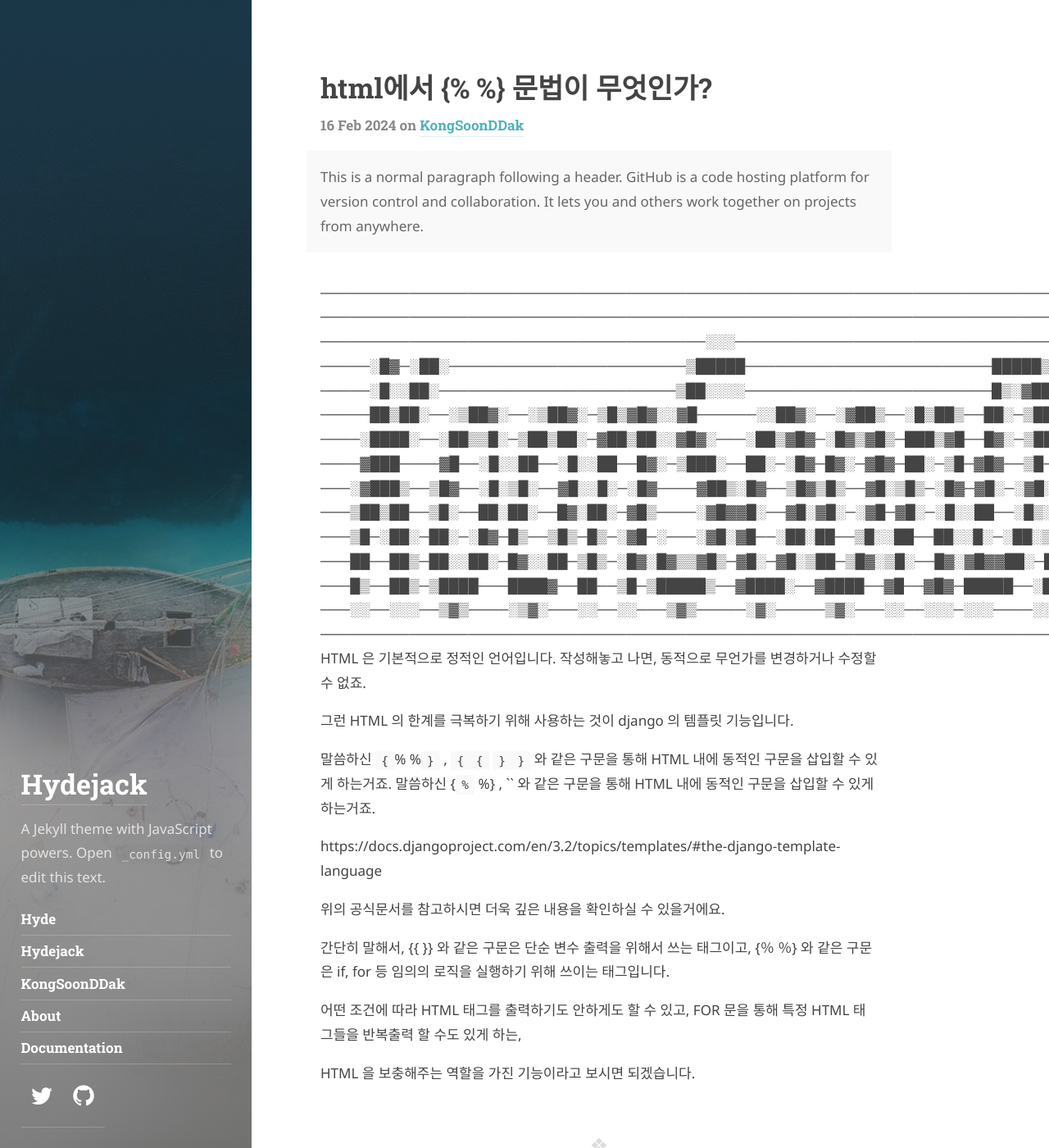
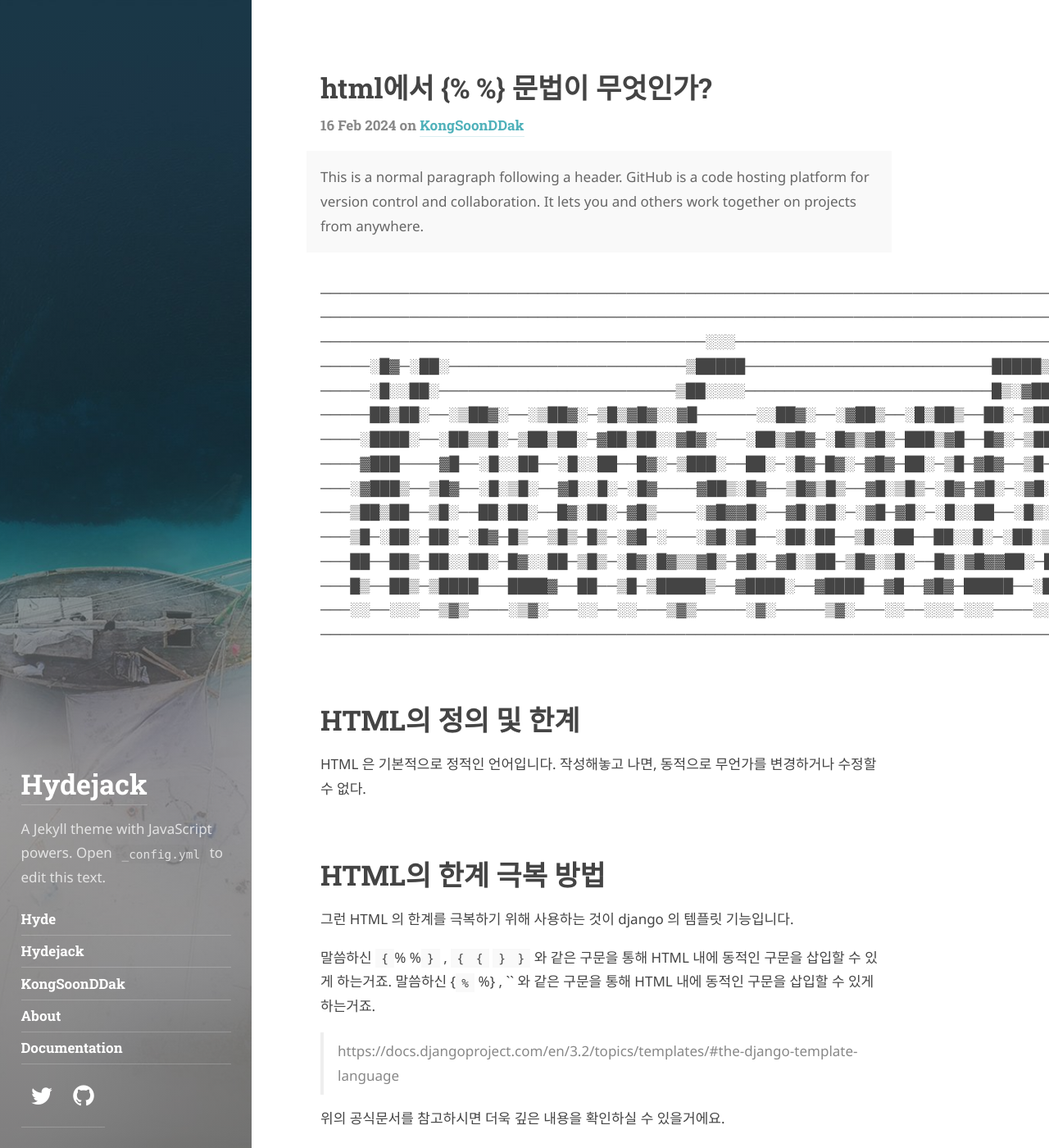
Before and after one commit to seunghyunhwang/seunghyunhwang.github.io, a Jekyll site: the page built from _posts/2024-02-16-html에서_문법이_무엇인가.md, in a window 1280 px wide and 1400 px high. Shown: the whole window at 82% size. Built offline with Jekyll 4.4.1, drawn with Linux system fonts in a browser that asks for light colours; some web fonts are replaced.

Commit message:
Modify special symbols

```diff
--- a/_posts/2024-02-16-html에서_문법이_무엇인가.md
+++ b/_posts/2024-02-16-html에서_문법이_무엇인가.md
@@ -22,8 +22,14 @@ tags: [kongsoonddak]
 ───█▒──██▒─▒████───████▓──██──▒█─▒█████▒──▓████░──▓████──▓█──▓█▓─█████──░████▓─▒██───▓█▓▓█──░██─────
 ───░░──░░░──▒▓▒────░▒▓░───░░──░░───▒▓▒─────░▓░─────▒▓░───░░──░░░─░░░────░░░░───░░────░░░░░──░░░─────
 ────────────────────────────────────────────────────────────────────────────────────────────────────
+
+
+# HTML의 정의 및 한계
+
 HTML 은 기본적으로 정적인 언어입니다.
-작성해놓고 나면, 동적으로 무언가를 변경하거나 수정할 수 없죠.
+작성해놓고 나면, 동적으로 무언가를 변경하거나 수정할 수 없다.
+
+# HTML의 한계 극복 방법
 
 그런 HTML 의 한계를 극복하기 위해 사용하는 것이
 django 의 템플릿 기능입니다.
@@ -31,7 +37,7 @@ django 의 템플릿 기능입니다.
 말씀하신 `{`% %`}` , `{``{` `}``}` 와 같은 구문을 통해 HTML 내에 동적인 구문을 삽입할 수 있게 하는거죠.
 말씀하신 \{`%` %\} , `{{ }}` 와 같은 구문을 통해 HTML 내에 동적인 구문을 삽입할 수 있게 하는거죠.
 
-https://docs.djangoproject.com/en/3.2/topics/templates/#the-django-template-language
+> https://docs.djangoproject.com/en/3.2/topics/templates/#the-django-template-language
 
 위의 공식문서를 참고하시면 더욱 깊은 내용을 확인하실 수 있을거에요.
 
```
